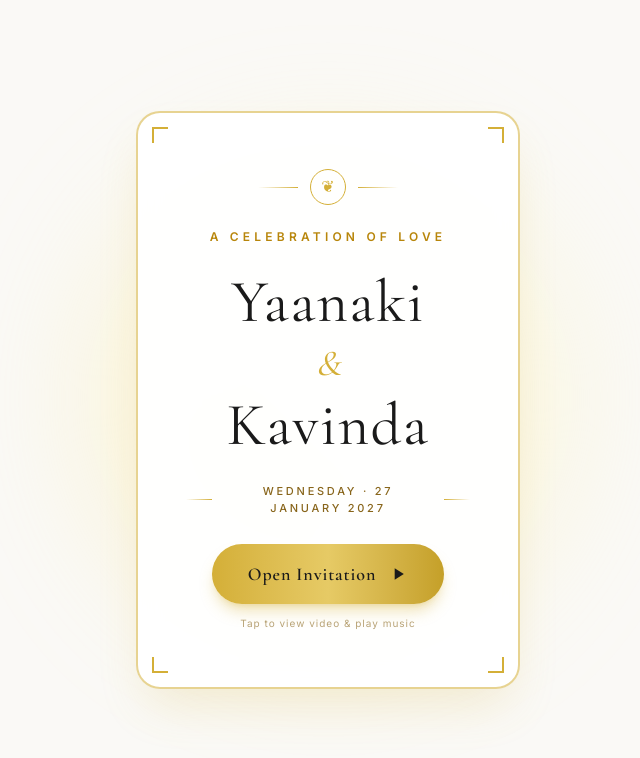
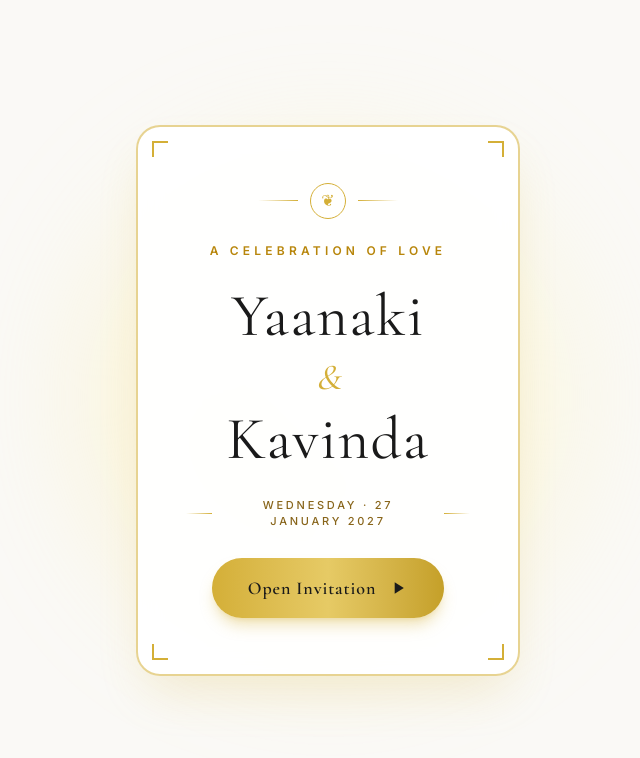
Before and after one commit to SavinduRashmika2000/akka-wedding-invitation-, a Next.js app: page / in a window 1280 px wide. Shown: the top 758 px of the page, without its empty margins (312-952 px from the left). Built offline with nearby package versions, Linux system fonts and the light colour scheme.

Commit message:
chore: remove tap prompt text from entrance card

```diff
--- a/src/components/hero/WeddingHero.tsx
+++ b/src/components/hero/WeddingHero.tsx
@@ -153,10 +153,6 @@ export function WeddingHero({ hasEntered: propHasEntered, onOpen }: WeddingHeroP
               <path d="M8 5v14l11-7z" />
             </svg>
           </button>
-
-          <p className="text-[10px] text-[#88651a]/60 font-sans tracking-widest mt-3">
-            Tap to view video &amp; play music
-          </p>
         </div>
       </div>
 
--- a/src/components/sections/WeddingDate.tsx
+++ b/src/components/sections/WeddingDate.tsx
@@ -73,13 +73,6 @@ export function WeddingDate() {
               </p>
             </div>
           </div>
-
-          {/* Calendar footer */}
-          <div className="w-full bg-[#fdfbf7] px-8 py-3 border-t border-[#d4af37]/20">
-            <p className="font-sans text-[11px] text-[#88651a] tracking-[0.25em] uppercase text-center font-medium">
-              Asia / Colombo
-            </p>
-          </div>
         </time>
 
         {/* Flourish */}
```
